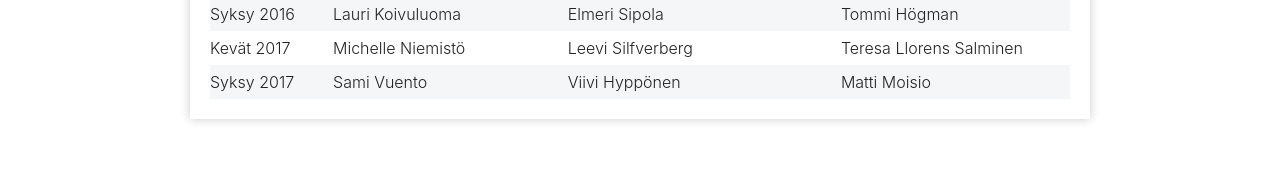
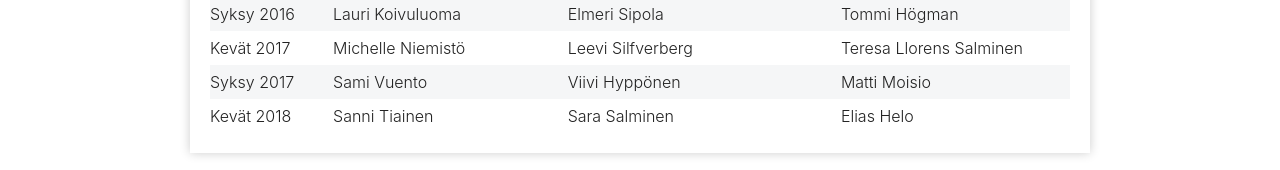
Before and after one commit to omahlama/eramiekkailu.fi, a Jekyll site: the page built from kauden-miekkailijat/index.md, in a window 1280 px wide. Shown: the part 2057-2227 px from the top of the page. Built offline with Jekyll 4.4.1, drawn with Linux system fonts in a browser that asks for light colours; nearby versions of some CDN libraries; before the commit the page ends 2196 px from its top, so only the background shows below that.

Commit message:
Kevät 2018 kauden miekkailijat

```diff
--- a/kauden-miekkailijat/index.md
+++ b/kauden-miekkailijat/index.md
@@ -51,3 +51,4 @@ Timo Sarpola on jaoston vanhin jäsen, hän aloitti miekkailun Erällä jo ennen
 | Syksy 2016 | Lauri Koivuluoma          | Elmeri Sipola                  | Tommi Högman               |
 | Kevät 2017 | Michelle Niemistö         | Leevi Silfverberg              | Teresa Llorens Salminen    |
 | Syksy 2017 | Sami Vuento               | Viivi Hyppönen                 | Matti Moisio               |
+| Kevät 2018 | Sanni Tiainen             | Sara Salminen                  | Elias Helo                 |
```
